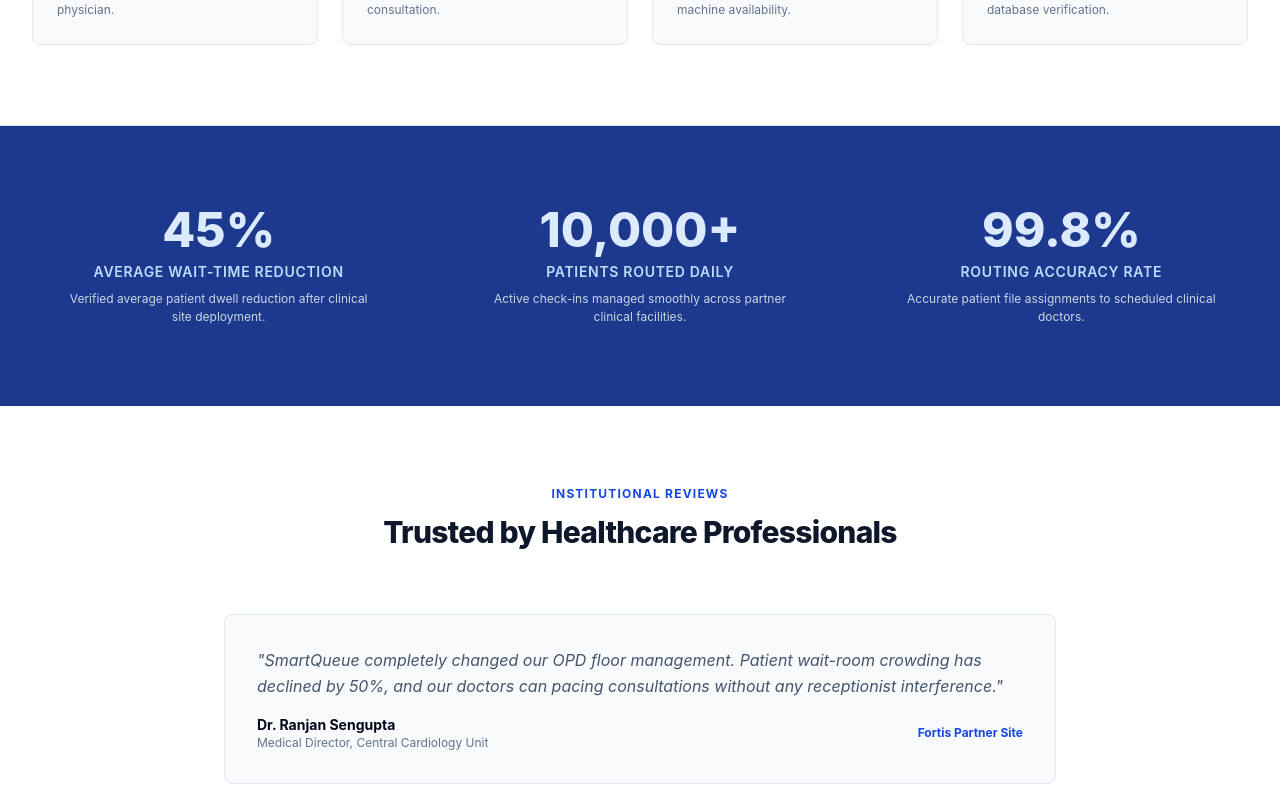
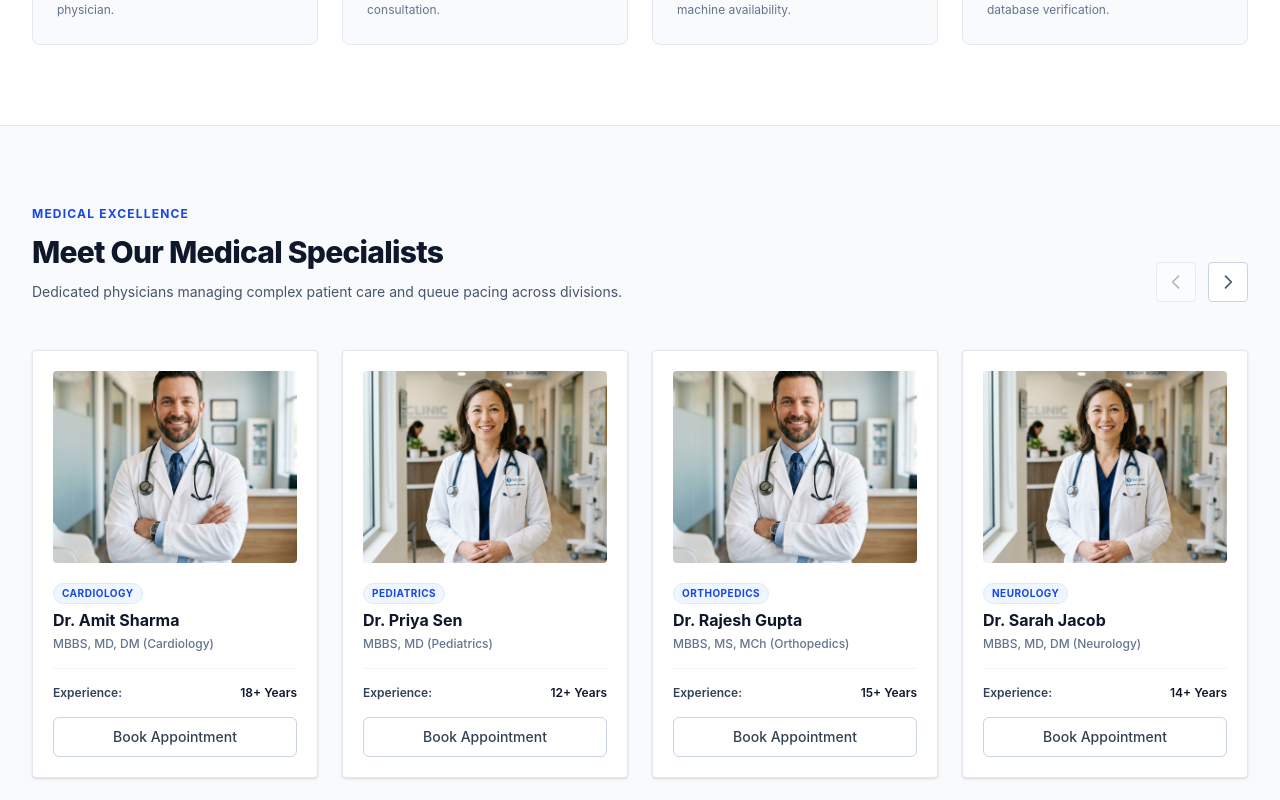
Before and after one commit to 0xpritam/SmartQueue, a React app in the folder frontend/: page / in a window 1280 px wide. Shown: the part 3700-4500 px from the top of the page. Built offline with nearby package versions, Linux system fonts and the light colour scheme; the HTML template or start-up script is replaced by a standard one.

Commit message:
Redesign SmartQueue landing page with hospital website layout

```diff
--- a/frontend/src/pages/LandingPage.jsx
+++ b/frontend/src/pages/LandingPage.jsx
@@ -9,6 +9,64 @@ const LandingPage = () => {
     message: ''
   })
   const [submitted, setSubmitted] = useState(false)
+  const [currentIndex, setCurrentIndex] = useState(0)
+
+  const specialists = [
+    {
+      name: 'Dr. Amit Sharma',
+      qualifications: 'MBBS, MD, DM (Cardiology)',
+      specialty: 'Cardiology',
+      experience: '18+ Years',
+      image: '/doctor_portrait_male.png'
+    },
+    {
+      name: 'Dr. Priya Sen',
+      qualifications: 'MBBS, MD (Pediatrics)',
+      specialty: 'Pediatrics',
+      experience: '12+ Years',
+      image: '/doctor_portrait_female.png'
+    },
+    {
+      name: 'Dr. Rajesh Gupta',
+      qualifications: 'MBBS, MS, MCh (Orthopedics)',
+      specialty: 'Orthopedics',
+      experience: '15+ Years',
+      image: '/doctor_portrait_male.png'
+    },
+    {
+      name: 'Dr. Sarah Jacob',
+      qualifications: 'MBBS, MD, DM (Neurology)',
+      specialty: 'Neurology',
+      experience: '14+ Years',
+      image: '/doctor_portrait_female.png'
+    },
+    {
+      name: 'Dr. Ananya Roy',
+      qualifications: 'MBBS, MD, DM (Nephrology)',
+      specialty: 'Nephrology',
+      experience: '10+ Years',
+      image: '/doctor_portrait_female.png'
+    },
+    {
+      name: 'Dr. Vikram Malhotra',
+      qualifications: 'MBBS, MD, DM (Gastroenterology)',
+      specialty: 'Gastroenterology',
+      experience: '16+ Years',
+      image: '/doctor_portrait_male.png'
+    }
+  ]
+
+  const handleNext = () => {
+    if (currentIndex < specialists.length - 4) {
+      setCurrentIndex((prev) => prev + 1)
+    }
+  }
+
+  const handlePrev = () => {
+    if (currentIndex > 0) {
+      setCurrentIndex((prev) => prev - 1)
+    }
+  }
 
   const handleInputChange = (e) => {
     const { name, value } = e.target
@@ -363,6 +421,98 @@ const LandingPage = () => {
         </div>
       </section>
 
+      {/* 9. Meet Our Medical Specialists Section */}
+      <section className="py-20 bg-slate-50 border-b border-slate-200">
+        <div className="max-w-7xl mx-auto px-4 sm:px-6 lg:px-8">
+          <div className="flex flex-col md:flex-row md:items-end justify-between mb-12 gap-4">
+            <div className="space-y-3">
+              <h2 className="text-xs font-bold text-blue-700 uppercase tracking-widest">Medical Excellence</h2>
+              <p className="text-3xl font-extrabold text-slate-900 tracking-tight">Meet Our Medical Specialists</p>
+              <p className="text-slate-600 text-sm">Dedicated physicians managing complex patient care and queue pacing across divisions.</p>
+            </div>
+            {/* Carousel Buttons (Visible on desktop) */}
+            <div className="hidden md:flex items-center gap-3">
+              <button
+                type="button"
+                onClick={handlePrev}
+                disabled={currentIndex === 0}
+                className="h-10 w-10 rounded border border-slate-300 bg-white flex items-center justify-center text-slate-600 hover:bg-slate-50 disabled:opacity-40 disabled:cursor-not-allowed transition-colors cursor-pointer"
+                aria-label="Previous specialists"
+              >
+                <svg className="w-5 h-5" fill="none" viewBox="0 0 24 24" stroke="currentColor" strokeWidth={2}>
+                  <path strokeLinecap="round" strokeLinejoin="round" d="M15 19l-7-7 7-7" />
+                </svg>
+              </button>
+              <button
+                type="button"
+                onClick={handleNext}
+                disabled={currentIndex >= specialists.length - 4}
+                className="h-10 w-10 rounded border border-slate-300 bg-white flex items-center justify-center text-slate-600 hover:bg-slate-50 disabled:opacity-40 disabled:cursor-not-allowed transition-colors cursor-pointer"
+                aria-label="Next specialists"
+              >
+                <svg className="w-5 h-5" fill="none" viewBox="0 0 24 24" stroke="currentColor" strokeWidth={2}>
+                  <path strokeLinecap="round" strokeLinejoin="round" d="M9 5l7 7-7 7" />
+                </svg>
+              </button>
+            </div>
+          </div>
+
+          {/* Desktop Grid Layout (4 visible) */}
+          <div className="hidden md:grid grid-cols-4 gap-6">
+            {specialists.slice(currentIndex, currentIndex + 4).map((doc, idx) => (
+              <div key={idx} className="bg-white border border-slate-200 rounded p-5 flex flex-col justify-between shadow-sm hover:shadow hover:-translate-y-1 hover:border-slate-300 transition-all duration-200">
+                <div className="space-y-4">
+                  <img
+                    src={doc.image}
+                    alt={doc.name}
+                    className="w-full h-48 object-cover rounded bg-slate-100"
+                  />
+                  <div className="space-y-1.5">
+                    <span className="text-[10px] font-bold text-blue-700 bg-blue-50 border border-blue-100 px-2 py-0.5 rounded-full inline-block uppercase tracking-wider">{doc.specialty}</span>
+                    <h3 className="font-bold text-slate-900 text-base leading-tight">{doc.name}</h3>
+                    <p className="text-xs text-slate-500 font-medium">{doc.qualifications}</p>
+                  </div>
+                </div>
+                <div className="pt-4 border-t border-slate-100 mt-4 flex items-center justify-between text-xs font-semibold text-slate-700">
+                  <span>Experience:</span>
+                  <span className="text-slate-900">{doc.experience}</span>
+                </div>
+                <a href="#contact" className="btn-secondary py-1.5 w-full text-xs font-semibold mt-4 text-center">
+                  Book Appointment
+                </a>
+              </div>
+            ))}
+          </div>
+
+          {/* Mobile / Tablet Scrollable Layout */}
+          <div className="flex md:hidden overflow-x-auto pb-4 gap-6 scrollbar-none snap-x snap-mandatory">
+            {specialists.map((doc, idx) => (
+              <div key={idx} className="min-w-[280px] snap-start bg-white border border-slate-200 rounded p-5 flex flex-col justify-between shadow-sm">
+                <div className="space-y-4">
+                  <img
+                    src={doc.image}
+                    alt={doc.name}
+                    className="w-full h-48 object-cover rounded bg-slate-100"
+                  />
+                  <div className="space-y-1.5">
+                    <span className="text-[10px] font-bold text-blue-700 bg-blue-50 border border-blue-100 px-2 py-0.5 rounded-full inline-block uppercase tracking-wider">{doc.specialty}</span>
+                    <h3 className="font-bold text-slate-900 text-base leading-tight">{doc.name}</h3>
+                    <p className="text-xs text-slate-500 font-medium">{doc.qualifications}</p>
+                  </div>
+                </div>
+                <div className="pt-4 border-t border-slate-100 mt-4 flex items-center justify-between text-xs font-semibold text-slate-700">
+                  <span>Experience:</span>
+                  <span className="text-slate-900">{doc.experience}</span>
+                </div>
+                <a href="#contact" className="btn-secondary py-1.5 w-full text-xs font-semibold mt-4 text-center">
+                  Book Appointment
+                </a>
+              </div>
+            ))}
+          </div>
+        </div>
+      </section>
+
       {/* 9. Operational Statistics (Apollo / Peerless Style) */}
       <section className="py-20 bg-blue-900 text-white">
         <div className="max-w-7xl mx-auto px-4 sm:px-6 lg:px-8">
```
Also changed, not shown: frontend/public/doctor_portrait_female.png (added), frontend/public/doctor_portrait_male.png (added).
